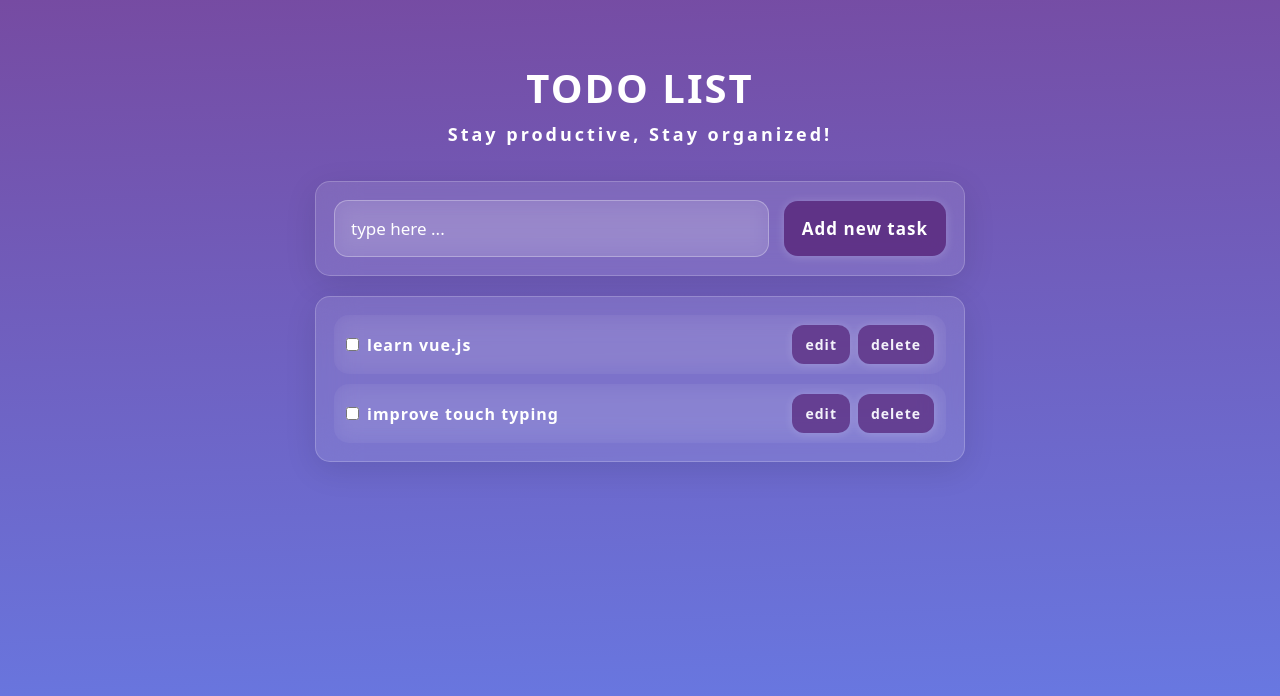
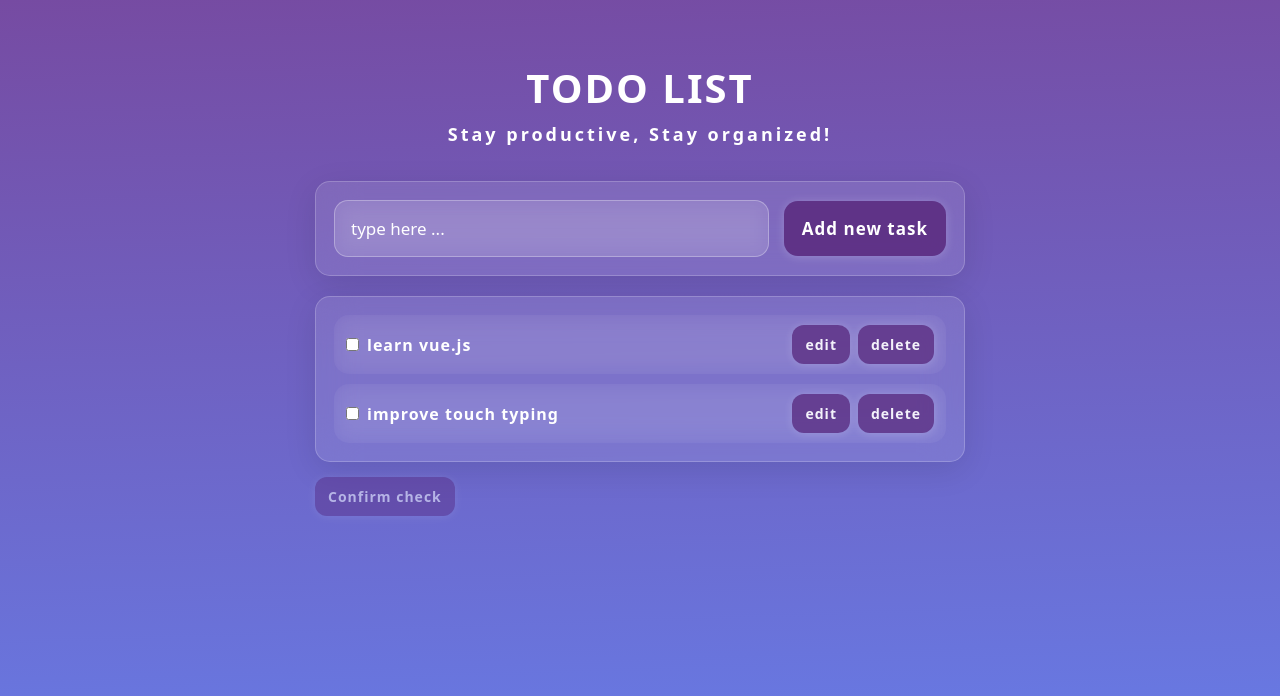
Before and after one commit to hazbiin/vue-todo-app, a Vue app: page / in a window 1280 px wide. Shown: the top 696 px of the page. Built offline with nearby package versions, Linux system fonts and the light colour scheme; data requests are answered from the project's data file.

Commit message:
feat: add disabled button component to confirm checked state

```diff
--- /dev/null
+++ b/src/components/Button.vue
@@ -0,0 +1,39 @@
+<script setup lang="ts">
+    import { defineProps, defineEmits } from 'vue';
+    import type { ConfirmCheckedButtonType } from '@/types';
+
+    const props = defineProps<ConfirmCheckedButtonType>();
+
+    const emits = defineEmits<{
+        (e: 'confirm-checked-state'): void
+    }>();
+
+</script>
+
+<template>
+    <button :disabled="disabled" @click="emits('confirm-checked-state')" class="confirm-button">
+        <slot></slot>
+    </button>
+</template>
+
+<style scoped>
+    .confirm-button{
+        margin-top: 15px;
+        padding: 10px 13px;
+        background:#552275c0 ;
+        opacity: 0.9;
+        color: white;
+        border-radius: 12px;
+        font-size: 14px;
+        font-weight: bold;
+        letter-spacing: 1px;
+        box-shadow: 0 1px 10px rgba(255, 255, 255, 0.2);
+    }
+    .confirm-button:active {
+        transform: scale(0.99);
+    }
+    .confirm-button:disabled {
+        opacity: 0.5;
+        cursor: not-allowed;
+    }
+</style>
--- a/src/types/index.ts
+++ b/src/types/index.ts
@@ -7,3 +7,6 @@ export type NotificationMessageType = {
     id:number;
     text: string;
 }
+export type ConfirmCheckedButtonType = {
+    disabled: boolean;
+}
--- a/src/views/HomeView.vue
+++ b/src/views/HomeView.vue
@@ -1,10 +1,11 @@
 <script setup lang="ts">
-  import { onMounted } from 'vue';
+  import { onMounted, ref } from 'vue';
 
   import TaskInputContainer from '@/components/TaskInputContainer.vue';
   import TodoListContainer from '@/components/TodoListContainer.vue';
   import NotificationContainer from '@/components/NotificationContainer.vue';
   import useNotification from '@/composables/useNotification';
+  import Button from '@/components/Button.vue';
   import { useTodoListStore } from '@/stores/useTodoListStore';
 
   // composable imports
@@ -12,6 +13,9 @@
 
   // store variable
   const store = useTodoListStore();
+
+  // reactive variable
+  const isDisabled = ref(true);
 
   onMounted(async () => {
     await store.readTodos();
@@ -35,6 +39,12 @@
     }
   }
 
+  //handle confirm checked state button
+  const confirmCheckedState = () => {
+    // need to implement this
+
+  }
+
 </script>
 
 <template>
@@ -47,4 +57,5 @@
       v-if="notificationMessages.length > 0"
       :notificationMessages
     />
+  <Button :disabled="isDisabled" @confirm-checked-state="confirmCheckedState">Confirm check</Button>
 </template>
```
